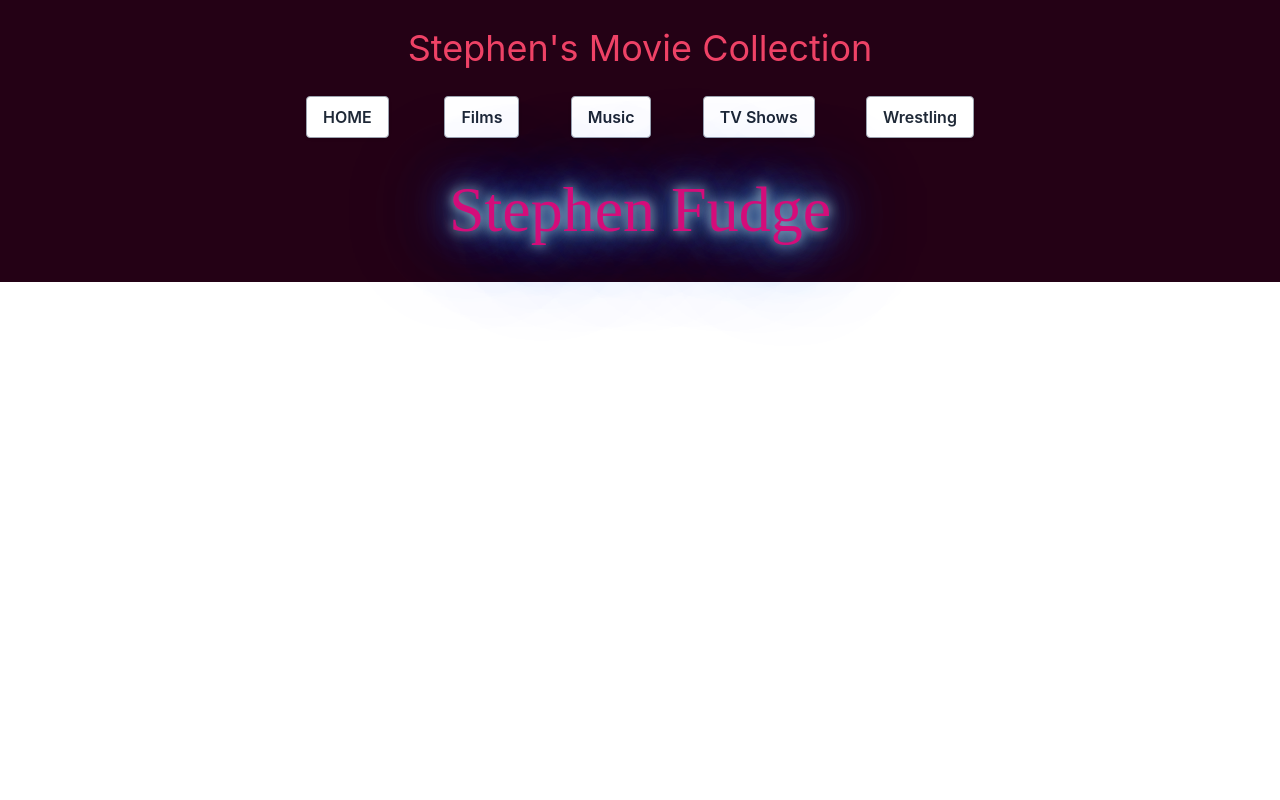
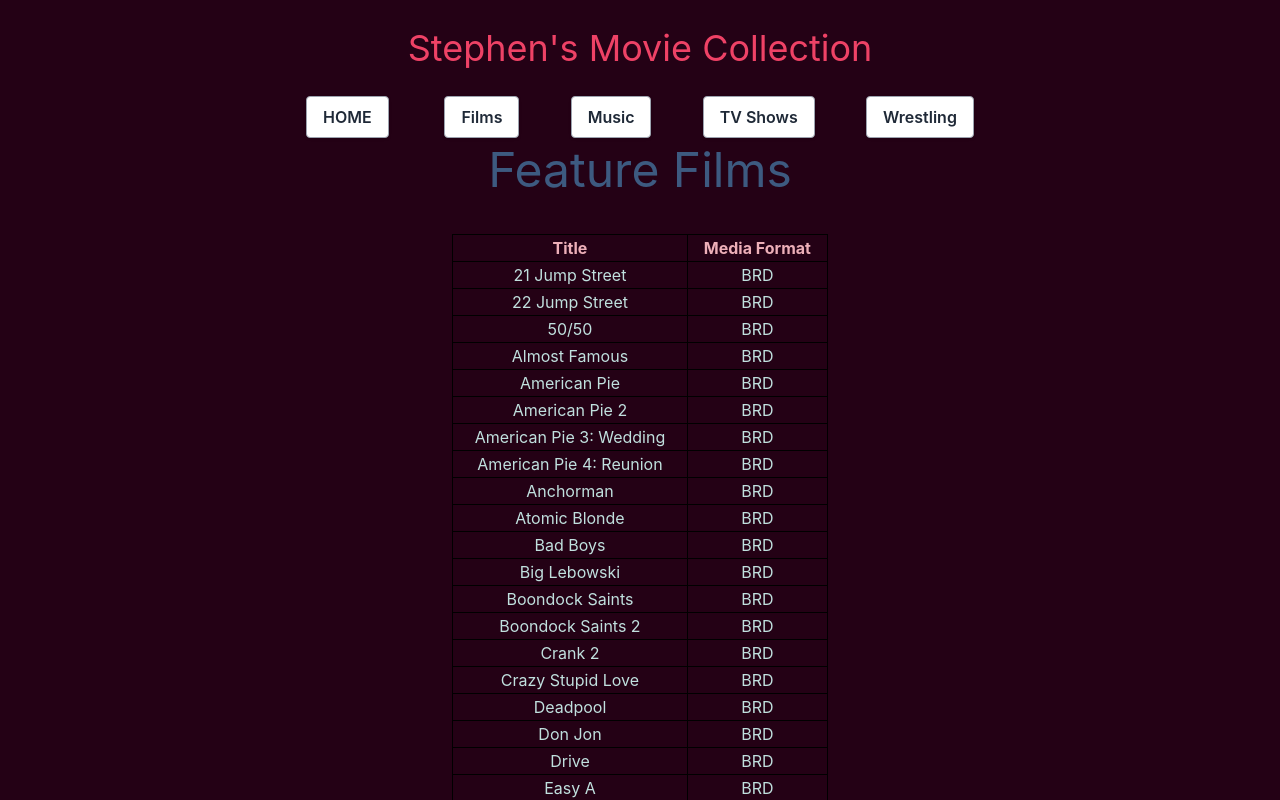
Before and after one commit to stephenfudge/ubiquitous-octo-rotary-phone, a React (Create React App) app: page /films/brd in a window 1280 px wide. Shown: the top 800 px of the page. Built offline with nearby package versions, Linux system fonts and the light colour scheme.

Commit message:
added films by dvd or brd page

```diff
--- a/src/App.js
+++ b/src/App.js
@@ -1,5 +1,9 @@
 import React from 'react';
-import { BrowserRouter as Router, Routes, Route} from 'react-router-dom';
+import {
+  BrowserRouter as Router,
+  Routes,
+  Route
+} from 'react-router-dom';
 
 
 
@@ -12,6 +16,8 @@
 import Tv from './components/Tv';
 import Music from './components/Music';
 import Wrestling from './components/Wrestling';
+import FilmsDVD from './components/Films/FilmsDVD'
+import FilmsBRD from './components/Films/FilmsBRD';
 
 // function App() {
 //   return (
@@ -23,26 +29,64 @@
 
 
 
-function App(){
-  return(
-    <Router>
-      <div className='App'>
-      <NavRouter />
-      <Routes>
+function App() {
+  return ( <
+    Router >
+    <
+    div className = 'App' >
+    <
+    NavRouter / >
+    <
+    Routes >
 
-      <Route path='/' element={<TestMain />} />
+    <
+    Route path = '/'
+    element = {
+      < TestMain / >
+    }
+    />
 
-      <Route path='/films' element={<Films />} />
-      <Route path='/music' element={<Music />} />
-      <Route path='/tv' element={<Tv />} />
-      <Route path='/wrestling' element={<Wrestling />} />
+    <
+    Route path = '/films'
+    element = {
+      < Films / >
+    }
+    /> <
+    Route path = '/music'
+    element = {
+      < Music / >
+    }
+    /> <
+    Route path = '/tv'
+    element = {
+      < Tv / >
+    }
+    /> <
+    Route path = '/wrestling'
+    element = {
+      < Wrestling / >
+    }
+    /> <
+    Route path = '/films/dvd'
+    element = {
+      < FilmsDVD / >
+    }
+    /> <
+    Route path = '/films/brd'
+    element = {
+      < FilmsBRD / >
+    }
+    />
 
-      </Routes>
+    <
+    /Routes>
 
 
-      <Footer />
-      </div>
-    </Router>
+    <
+    Footer / >
+    <
+    /div> <
+    /Router>
   )
 }
 
--- /dev/null
+++ b/src/components/Films/FilmsBRD.js
@@ -0,0 +1,44 @@
+import React from 'react';
+import films from '../../seeds/filmData';
+
+// displays the feature films in a table with the headers Title and Media Format
+const FilmsBRD = () => {
+
+    let brds = films.filter(function(brd){
+        return brd.format === 'BRD';
+    });
+    console.log(brds)
+
+  return(
+    <div className='flex flex-col items-center bg-darkpurple'>
+      {/* header of page */}
+      <div className='md:text-5xl sm:text-2xl text-bedazzle py-2'>
+        Feature Films
+      </div>
+      <div className='py-8'>
+      <table className='border-collapse border border-black'>
+        {/* column headings */}
+        <thead className='text-lightpink'>
+          <tr>
+             <th className='border border-black'>Title</th>
+               <th className='border border-black px-4'>Media Format</th>
+          </tr>
+        </thead>
+        {/* table content */}
+        <tbody className='text-powder'>
+          {brds.map((film) => {
+            return(
+              <tr key={film.id}>
+                <td className='border border-black px-4'>{film.title}</td>
+                  <td className='border border-black'>{film.format}</td>
+              </tr>
+            );
+          })}
+        </tbody>
+      </table>
+    </div>
+    </div>
+  )
+}
+
+export default FilmsBRD;
--- /dev/null
+++ b/src/components/Films/FilmsDVD.js
@@ -0,0 +1,55 @@
+import React from 'react';
+import films from '../../seeds/filmData';
+
+// displays the feature films in a table with the headers Title and Media Format
+const FilmsDVD = () => {
+
+  let dvds = films.filter(function (dvd) {
+    return dvd.format === 'DVD';
+  });
+  console.log(dvds)
+
+  return ( <
+    div className = 'flex flex-col items-center bg-darkpurple' > {
+      /* header of page */ } <
+    div className = 'md:text-5xl sm:text-2xl text-bedazzle py-2' >
+    Feature Films <
+    /div> <
+    div className = 'py-8' >
+    <
+    table className = 'border-collapse border border-black' > {
+      /* column headings */ } <
+    thead className = 'text-lightpink' >
+    <
+    tr >
+    <
+    th className = 'border border-black' > Title < /th> <
+    th className = 'border border-black px-4' > Media Format < /th> <
+    /tr> <
+    /thead> {
+      /* table content */ } <
+    tbody className = 'text-powder' > {
+      dvds.map((film) => {
+        return ( <
+          tr key = {
+            film.id
+          } >
+          <
+          td className = 'border border-black px-4' > {
+            film.title
+          } < /td> <
+          td className = 'border border-black' > {
+            film.format
+          } < /td> <
+          /tr>
+        );
+      })
+    } <
+    /tbody> <
+    /table> <
+    /div> <
+    /div>
+  )
+}
+
+export default FilmsDVD;
```
